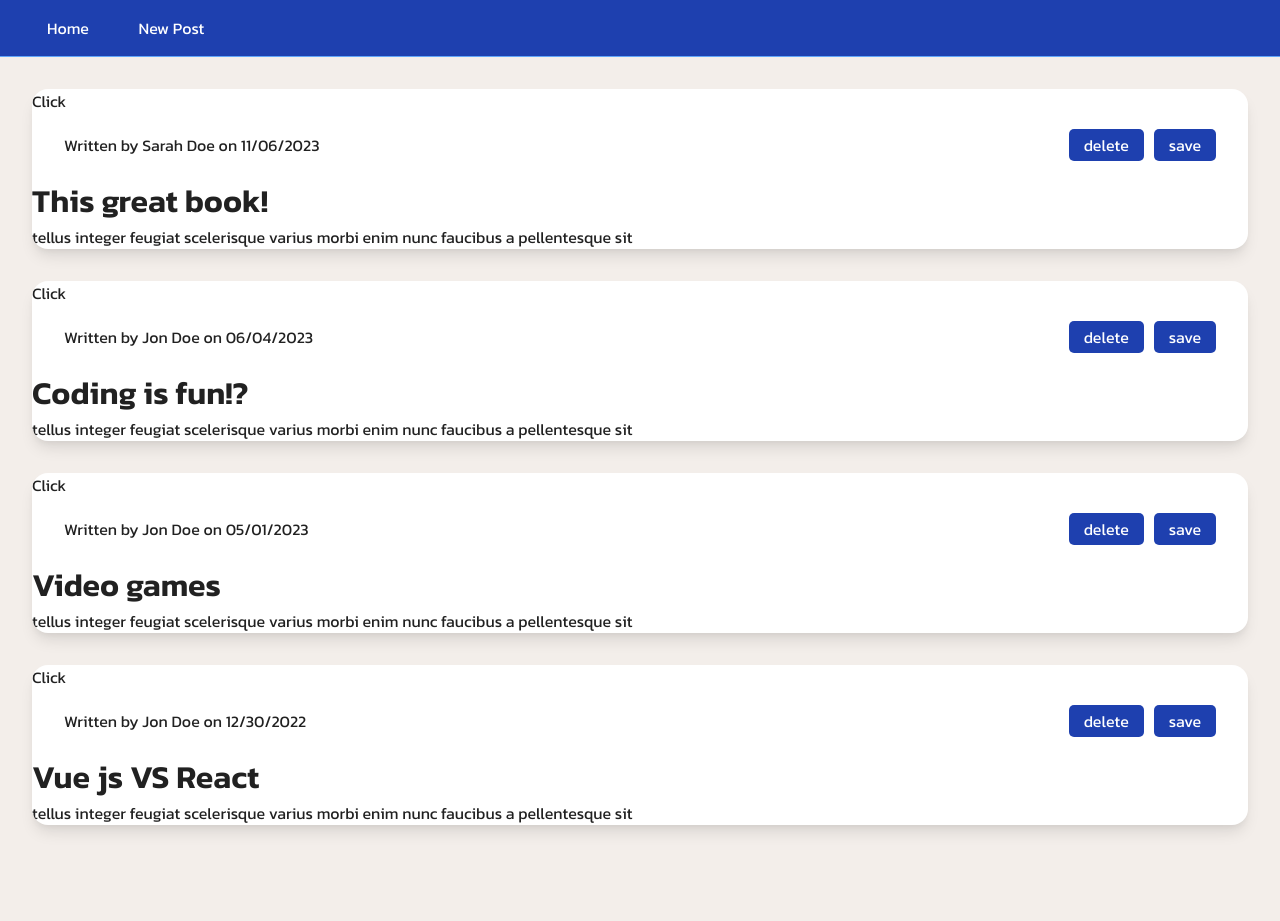
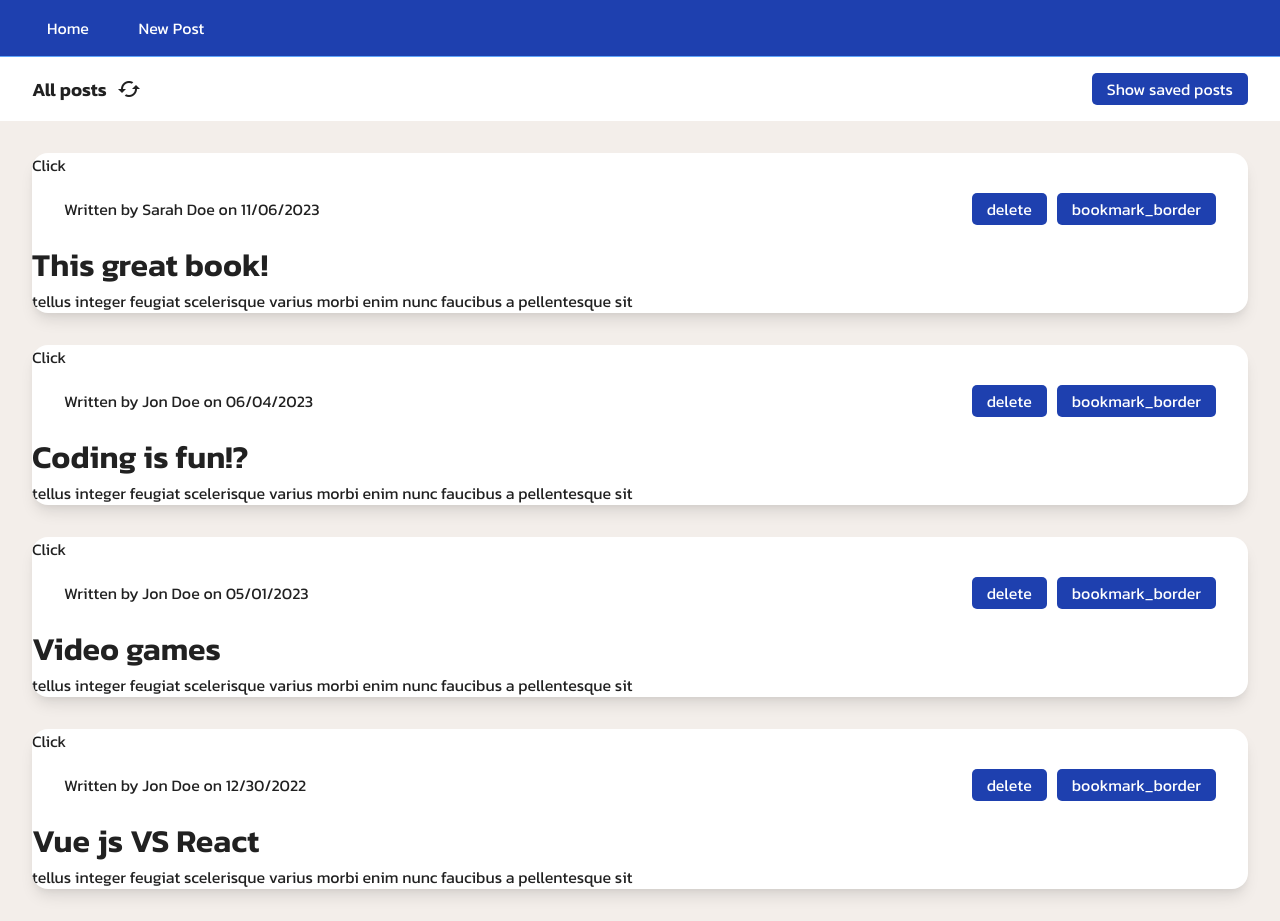
Before and after one commit to MarcoZazzini1989/vitejs--posts-application, a Vue app: page / in a window 1280 px wide. Before the commit the page ends 857 px from the top, so only its background shows below. Built offline with nearby package versions, Linux system fonts and the light colour scheme.

Commit message:
add filter saved post

```diff
--- a/src/components/Postitem.vue
+++ b/src/components/Postitem.vue
@@ -28,7 +28,7 @@ const getId = (id)=> {
             <div>
                <button @click="postStore.deletePost(post.id)" class="del material-icon">delete</button>
                <button  @click="postStore.savePost(post.id)" class="save material-icon">
-                {{ post.is_saved ? 'saved' : 'save' }}</button>
+                {{ post.is_saved ? 'bookmark' : 'bookmark_border' }}</button>
             </div>
         </div>
         <h1>{{ post.title }}</h1>
--- a/src/stores/posts.js
+++ b/src/stores/posts.js
@@ -44,8 +44,13 @@ export const usePostsStore = defineStore("posts-store", {
   getters: {
     sorted() {
       return this.posts.sort((a, b) => new Date(b.created_at) - new Date(a.created_at))
-    }
-  },
+    },
+
+  saved: (state) =>
+    state.posts
+      .filter((p) => p.is_saved)
+      .sort((a, b) => new Date(b.created_at) - new Date(a.created_at))
+},
   // methods
   actions: {
     addPost(post) {
--- a/src/views/Homeview.vue
+++ b/src/views/Homeview.vue
@@ -7,16 +7,45 @@ import { usePostsStore} from '../stores/posts';
 
 const postStore = usePostsStore()
 
+const postFilter = ref('all')
+
+const setPostFilter = () => {
+  postFilter.value = postFilter.value === 'all' ? 'saved' : 'all'
+}
+
 </script>
 
 
 <template>
+ <!-- Header -->
+ <div class="header">
+    <div>
+      <h3>{{ postFilter === 'all' ? 'All posts' : 'Saved posts' }}</h3>
+      <span v-show="postStore.loading" class="material-icons">cached</span>
+    </div>
+    <button @click="setPostFilter">
+      {{ postFilter === 'all' ? 'Show saved posts' : 'Show all posts' }}
+    </button>
+  </div>
+
+
+
+
+  <div v-if="postFilter === 'all'">
     <div v-for="post in postStore.sorted" :key="post.id">
         <MyWrapper>
-            <Postitem :post="post"  @get-id="(id) => {console.log(id)}" ></Postitem>
+            <Postitem :post="post" ></Postitem>
         </MyWrapper>
+    </div>
+  </div>
 
+  <div v-if="postFilter === 'saved'">
+    <div v-for="post in postStore.saved" :key="post.id">
+      <MyWrapper>
+        <PostItem :post="post" ></Postitem>
+      </MyWrapper>
     </div>
+  </div>
 
 
 </template>
```
